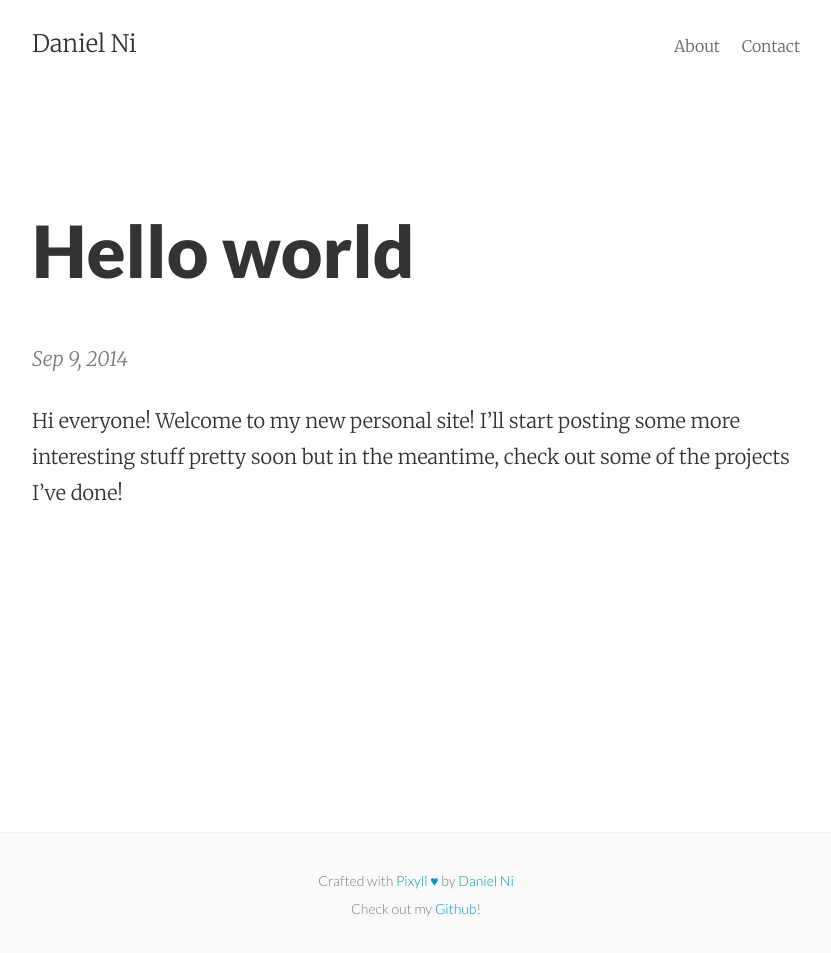
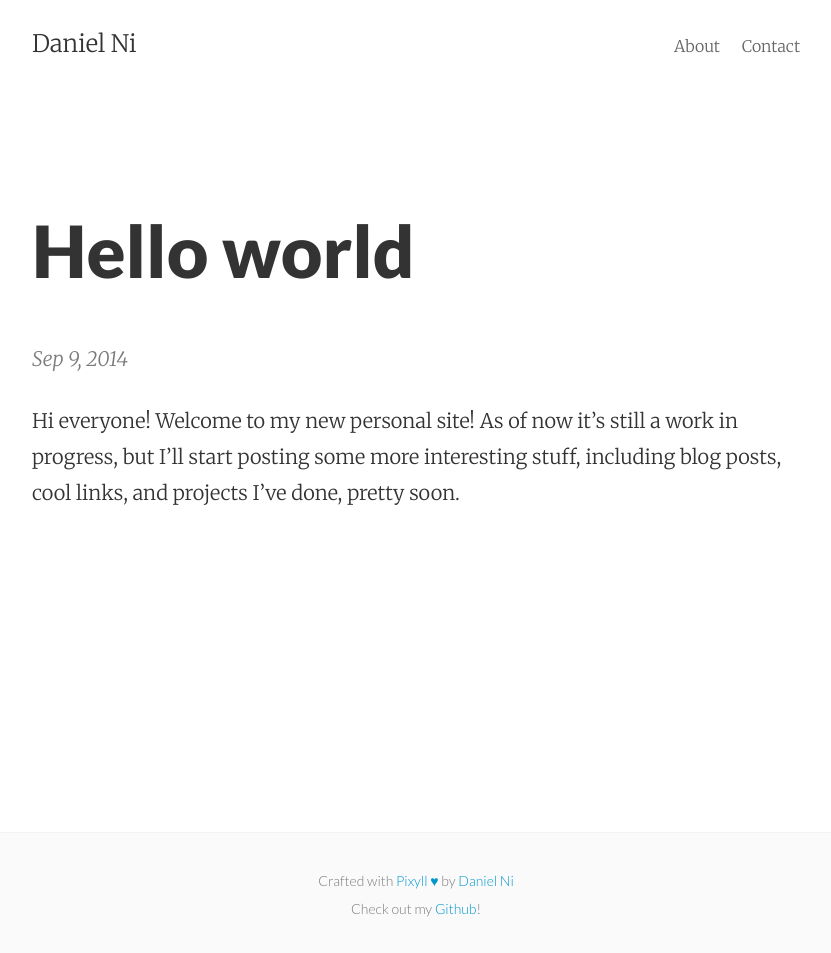
Before and after one commit to DanielNi/danielni.github.io, a Jekyll site: the page built from _posts/2014-09-09-hello-world.markdown, in a window 1280 px wide. Shown: the whole page, without its empty margins (224-1055 px from the left). Built offline with Jekyll 4.4.1, drawn with Linux system fonts in a browser that asks for light colours.

Commit message:
hello world post

```diff
--- a/_posts/2014-09-09-hello-world.markdown
+++ b/_posts/2014-09-09-hello-world.markdown
@@ -6,4 +6,4 @@ summary:    Welcome to my new personal website!
 categories:
 ---
 
-Hi everyone! Welcome to my new personal site! I'll start posting some more interesting stuff pretty soon but in the meantime, check out some of the projects I've done!
+Hi everyone! Welcome to my new personal site! As of now it's still a work in progress, but I'll start posting some more interesting stuff, including blog posts, cool links, and projects I've done, pretty soon.
```
